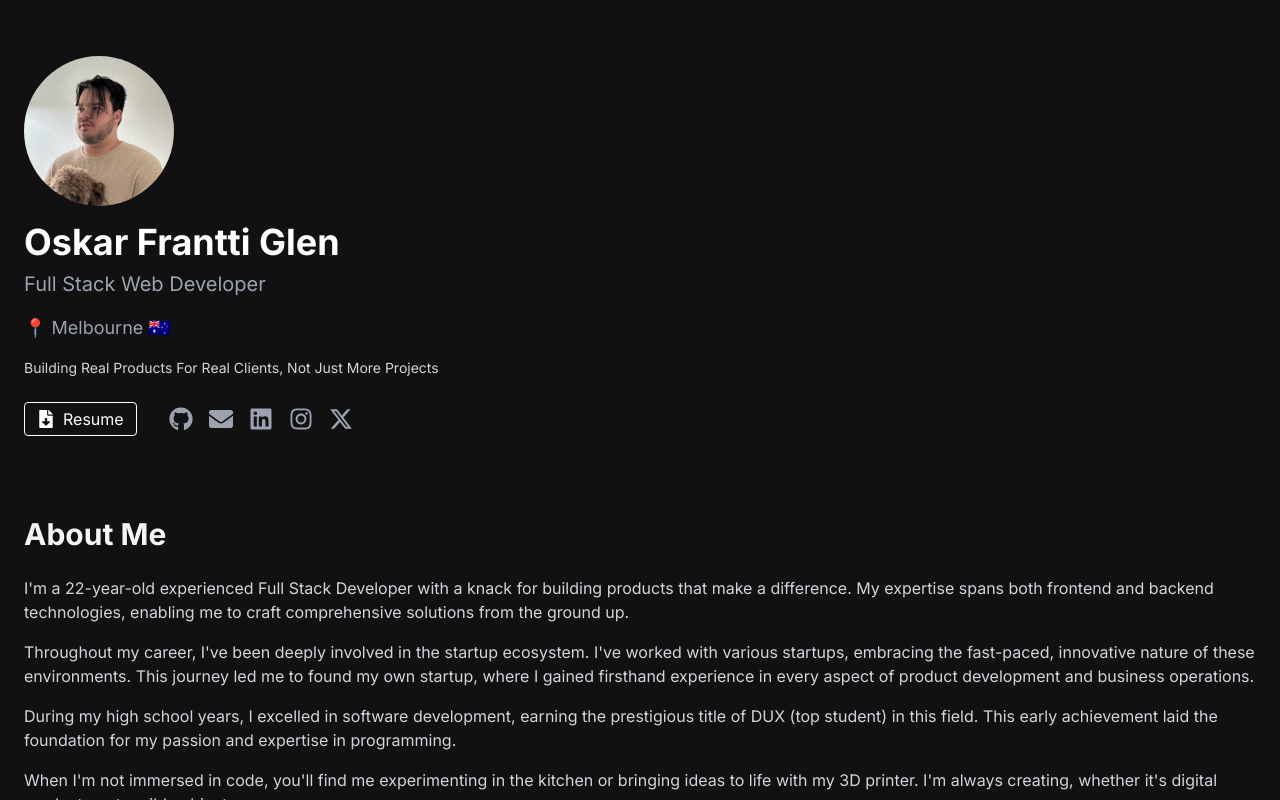
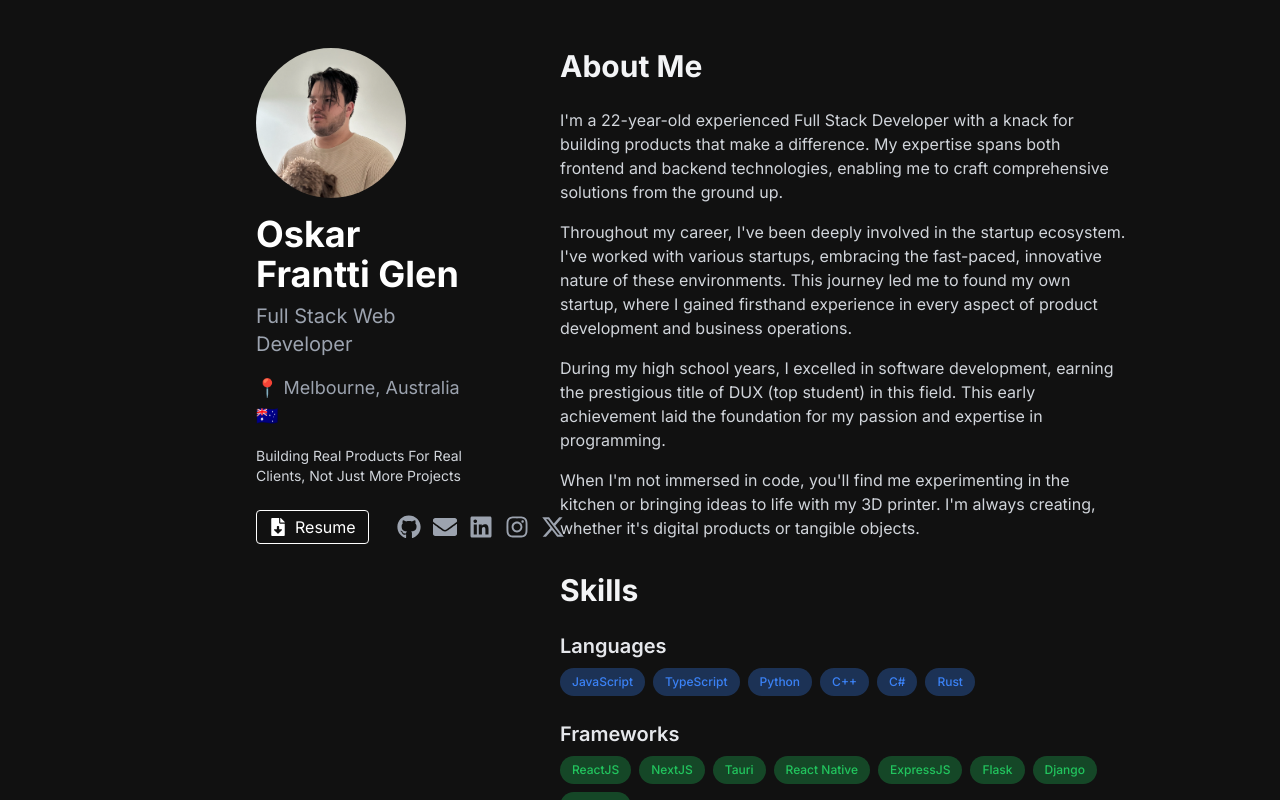
Before and after one commit to capybara-brain346/capybaras-portfolio, a Next.js app: page / in a window 1280 px wide. Built offline with nearby package versions, Linux system fonts and the light colour scheme.

Commit message:
Fixed Layout Issues
Fixed Mobile Layout Issues

```diff
--- a/src/app/page.tsx
+++ b/src/app/page.tsx
@@ -10,27 +10,48 @@ import Footer from '../components/Footer';
 
 export default function Home() {
   return (
-    <div className="flex flex-col 2xl:flex-row min-h-screen bg-[#111111] text-white" >
-      {/* Left Column (Header and Social Links) */}
-      <div className="2xl:fixed 2xl:w-2/5 w-full p-6 2xl:p-12 2xl:pl-[20%] flex flex-col justify-between mt-8 2xl:mt-16">
-        <div>
+    <div className="min-h-screen bg-[#111111] text-white">
+      {/* Mobile Layout */}
+      <div className="lg:hidden">
+
+        <main className="p-6">
+        <div className="mb-6">
           <Header />
           <div className="mt-6">
-            <SocialLinks />
-
+          <SocialLinks/>
           </div>
         </div>
-      </div>
-      {/* Right Column (Main Content) */}
-      <div className="2xl:ml-[40%] 2xl:w-3/5 w-full min-h-screen flex flex-col mt-8 2xl:mt-16">
-        <main className="p-6 2xl:p-12 2xl:pr-[20%] flex-grow">
           <About />
           <Skills />
           <Experience />
           <Education />
           <Projects />
+        </main>
+        <Footer />
+      </div>
+
+      {/* Desktop Layout */}
+      <div className="hidden lg:flex">
+        {/* Left Column (Header and Social Links) */}
+        <div className="fixed w-2/5 h-screen p-12 pl-[20%] flex flex-col justify-between">
+          <div>
+            <Header />
+            <div className="mt-6">
+              <SocialLinks />
+            </div>
+          </div>
+        </div>
+        {/* Right Column (Main Content) */}
+        <div className="ml-[40%] w-3/5 min-h-screen">
+          <main className="p-12 pr-[20%]">
+            <About />
+            <Skills />
+            <Experience />
+            <Education />
+            <Projects />
+          </main>
           <Footer />
-        </main>
+        </div>
       </div>
     </div>
   );
--- a/src/components/Header.tsx
+++ b/src/components/Header.tsx
@@ -14,7 +14,7 @@ const Header: React.FC = () => {
       </div>
       <h1 className="text-4xl font-bold mb-2">Oskar Frantti Glen</h1>
       <h2 className="text-xl text-gray-400 mb-4">Full Stack Web Developer</h2>
-      <h3 className="text-lg text-gray-400 mb-4">📍 Melbourne 🇦🇺</h3>
+      <h3 className="text-lg text-gray-400 mb-4">📍 Melbourne, Australia 🇦🇺</h3>
       <p className="text-gray-300 text-sm">
         Building Real Products For Real Clients, Not Just More Projects
       </p>
--- a/src/components/Projects.tsx
+++ b/src/components/Projects.tsx
@@ -1,7 +1,7 @@
 import React from 'react';
 import Image from 'next/image';
 import { FaGithub, FaExternalLinkAlt } from 'react-icons/fa';
-import { ChipList, SkillCategory } from './Chips';
+import { ChipList } from './Chips';
 
 interface Project {
   name: string;
@@ -26,7 +26,7 @@ const projects: Project[] = [
     liveLink: "https://homegame-app.com"
   },
   {
-    name: "Cafe Loyalty App",
+    name: "BrewPoints: Cafe Loyalty App",
     description: [
       "Developed a full-stack loyalty app solution for independent cafes, featuring React Native mobile apps, Node.js backend with GraphQL API, and MongoDB database",
       "Integrated with various Point of Sale (POS) systems using a flexible adapter pattern",
--- /dev/null
+++ b/src/components/ResumeButton.tsx
@@ -0,0 +1,20 @@
+// ResumeButton.tsx
+'use client';
+
+import React from 'react';
+import { FaFileDownload } from 'react-icons/fa';
+
+const ResumeButton: React.FC = () => {
+  return (
+    <a
+      href="/Oskar Frantti Glen Resume.pdf"
+      download
+      className="flex items-center bg-[#111111] hover:bg-white text-white hover:text-[#111111] px-3 py-1 rounded transition duration-300 mr-4 border border-white"
+    >
+      <FaFileDownload size={18} className="mr-2" />
+      Resume
+    </a>
+  );
+};
+
+export default ResumeButton;
--- a/src/components/SocialLinks.tsx
+++ b/src/components/SocialLinks.tsx
@@ -1,18 +1,13 @@
+// SocialLinks.tsx
 import React from 'react';
-import { FaGithub, FaEnvelope, FaLinkedin, FaFileDownload, FaInstagram } from 'react-icons/fa';
+import { FaGithub, FaEnvelope, FaLinkedin, FaInstagram } from 'react-icons/fa';
 import { FaXTwitter } from 'react-icons/fa6';
+import ResumeButton from '../components/ResumeButton';
 
 const SocialLinks: React.FC = () => {
   return (
-    <div className="flex space-x-4 items-center">
-      <a
-        href="/Oskar Frantti Glen Resume.pdf"
-        download
-        className="flex items-center bg-[#111111] hover:bg-white text-white hover:text-[#111111] px-3 py-1 rounded transition duration-300 mr-4 border border-white"
-      >
-        <FaFileDownload size={18} className="mr-2" />
-        Resume
-      </a>
+    <div className="flex space-x-3 items-center">
+      <ResumeButton />
       <a href="https://github.com/OskarFranttiGlen" target="_blank" rel="noopener noreferrer" className="text-gray-400 hover:text-white">
         <FaGithub size={24} />
       </a>
```
